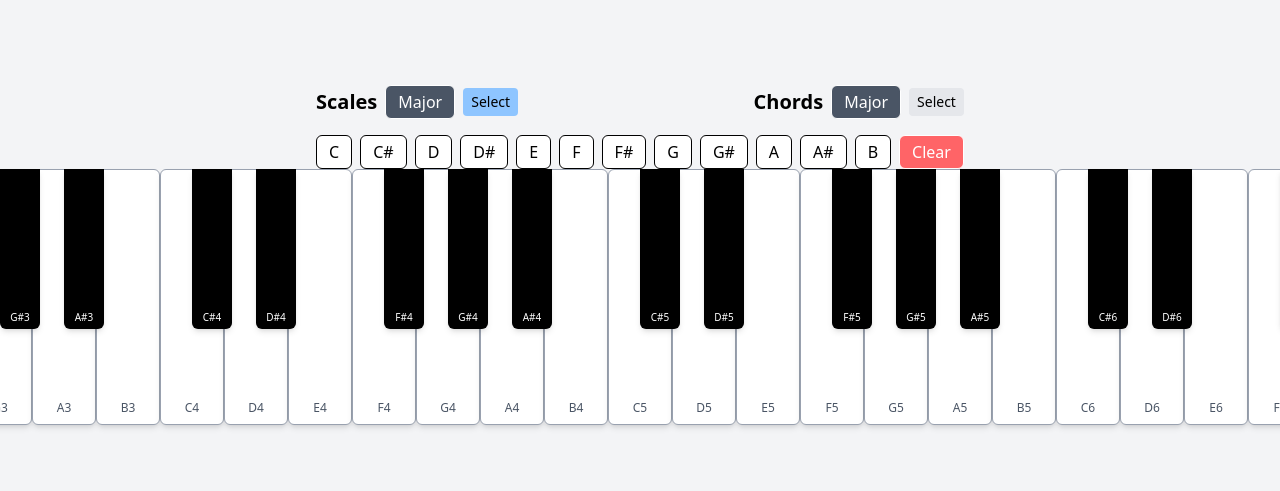
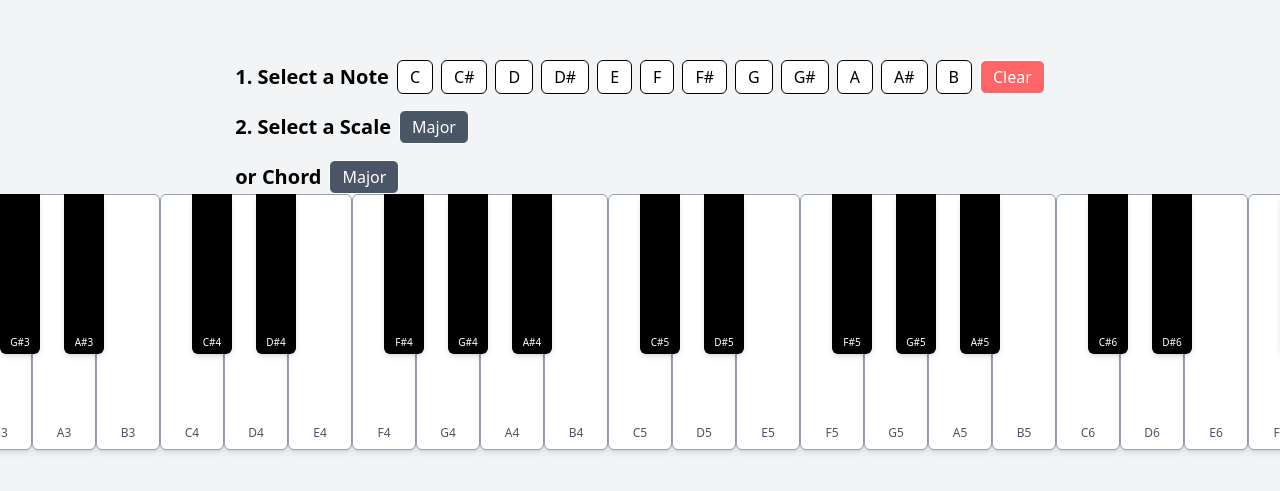
Before and after one commit to ehoover3/Piano, a Next.js app: page / in a window 1280 px wide. Shown: the part 145-636 px from the top of the page. Built offline with nearby package versions, Linux system fonts and the light colour scheme.

Commit message:
remove select buttons and refactor logic into the existing button

```diff
--- a/src/app/components/UIButtons.tsx
+++ b/src/app/components/UIButtons.tsx
@@ -41,31 +41,8 @@ const UIButtons: React.FC<UIButtonsProps> = ({ selectedScale, selectedChordRoot,
 
   return (
     <div className='col-span-4 space-y-4'>
-      {/* Header with Scale and Chord type controls */}
-      <div className='flex justify-between items-center'>
-        <div className='flex items-center gap-2'>
-          <span className='text-xl font-semibold'>Scales</span>
-          <button onClick={cycleScaleType} className={`px-3 py-1 rounded-md border text-white ${selectedScale ? "bg-blue-600" : "bg-gray-600"}`}>
-            {scaleType}
-          </button>
-          <button onClick={() => setSelectionMode("scale")} className={`px-2 py-1 text-sm rounded ${selectionMode === "scale" ? "bg-blue-300" : "bg-gray-200"}`}>
-            Select
-          </button>
-        </div>
-
-        <div className='flex items-center gap-2'>
-          <span className='text-xl font-semibold'>Chords</span>
-          <button onClick={cycleChordType} className={`px-3 py-1 rounded-md border text-white ${selectedChordRoot ? "bg-green-600" : "bg-gray-600"}`}>
-            {chordType}
-          </button>
-          <button onClick={() => setSelectionMode("chord")} className={`px-2 py-1 text-sm rounded ${selectionMode === "chord" ? "bg-green-300" : "bg-gray-200"}`}>
-            Select
-          </button>
-        </div>
-      </div>
-
-      {/* Unified chromatic note selector */}
       <div className='flex flex-wrap gap-2 items-center'>
+        <div className='text-xl font-semibold'>1. Select a Note</div>
         {chromaticNotes.map((note) => {
           const displayNote = selectionMode === "scale" ? enharmonicMap[note] || note : note;
           const isSelected = selectionMode === "scale" ? selectedScale === note : selectedChordRoot === note;
@@ -80,6 +57,31 @@ const UIButtons: React.FC<UIButtonsProps> = ({ selectedScale, selectedChordRoot,
           Clear
         </button>
       </div>
+      <div className='flex flex-col gap-4'>
+        <div className='flex items-center gap-2'>
+          <span className='text-xl font-semibold'>2. Select a Scale</span>
+          <button
+            onClick={() => {
+              cycleScaleType();
+              setSelectionMode("scale");
+            }}
+            className={`px-3 py-1 rounded-md border text-white ${selectedScale ? "bg-blue-600" : "bg-gray-600"}`}>
+            {scaleType}
+          </button>
+        </div>
+
+        <div className='flex items-center gap-2'>
+          <span className='text-xl font-semibold'> or Chord</span>
+          <button
+            onClick={() => {
+              cycleChordType();
+              setSelectionMode("chord");
+            }}
+            className={`px-3 py-1 rounded-md border text-white ${selectedChordRoot ? "bg-green-600" : "bg-gray-600"}`}>
+            {chordType}
+          </button>
+        </div>
+      </div>
     </div>
   );
 };
```
